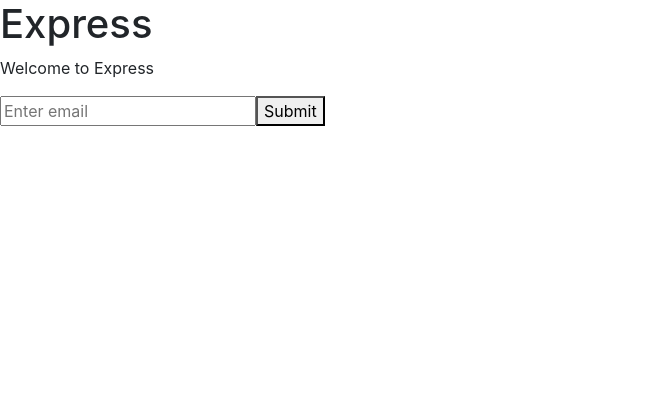
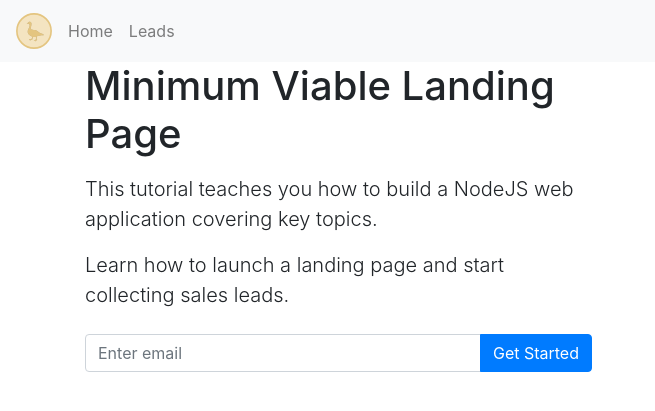
Before and after one commit to double-sigma/node-mvp-tutorial, a Node server app: page / in a window 1280 px wide. Shown: the top 411 px of the page, without its empty margins (0-655 px from the left). Run offline with Node 20, Linux system fonts and the light colour scheme; some libraries are stand-ins or nearby versions.

Commit message:
added bootstrap for leads table

```diff
--- a/routes/index.js
+++ b/routes/index.js
@@ -15,4 +15,4 @@ router.post('/lead/:lead_id/delete-json', landing.delete_lead_json);
 module.exports = router;
 
 // https://www.youtube.com/watch?v=G8uL0lFFoN0&t=1872s
-// 1:24
+// 1:25
--- /dev/null
+++ b/views/common/navbar.pug
@@ -0,0 +1,11 @@
+mixin navbar()
+  nav.navbar.navbar-expand.navbar-light.bg-light
+    a(href="/", aria-label="Golden Goose").navbar-brand.mr-0.mr-md-2
+      img(src="/images/golden-goose.svg", width="36", height="36"
+      )
+    .collapse.navbar-collapse
+      ul.navbar-nav.mr-auto
+        li.nav-item
+          a.nav-link(href="/") Home
+        li.nav-item
+          a.nav-link(href="/leads") Leads
--- a/views/landing.pug
+++ b/views/landing.pug
@@ -4,26 +4,42 @@ html(lang='en')
   +head("Starter MVP")
   body
     header
-    h1= title
-    p Welcome to #{title}
-    form(action="/", method="POST")
-      input(name="lead_email", type="email", placeholder="Enter email")
-      button(type="submit") Submit
-    if leads
-      h1 Leads
-      for lead in leads
-        div
-          p(id=lead.id)
-            span #{lead.email}
-            |
-            a(href="/lead/" + lead.id) Details
-            |
-            a(href="/lead/" + lead.id + "/edit") Edit
-            |
-            button(onclick=`deleteLead('${lead.id}')`) Delete Ajax
-            //- |
-            //- form(action="/lead/" + lead.id + "/delete" , method="POST")
-            //-   button(type="submit") Delete
+      include common/navbar.pug
+      +navbar()
+      .container
+        .row.align-items-center
+          .col-md-6.order-md-1.text-center.text-md-left.pr-md-5
+            h1.mb-3 Minimum Viable Landing Page
+            p.lead This tutorial teaches you how to build a NodeJS web application covering key topics.
+            p.lead.mb-4 Learn how to launch a landing page and start collecting sales leads.
+            form(action="/", method="POST")
+              .input-group.mb-3
+                input(name="lead_email", type="email", placeholder="Enter email").form-control
+                .input-group-append
+                  button(type="submit").btn.btn-primary Get Started
+      .row
+        .col-md-6
+          if leads
+            h1 Leads
+            table.table
+              thead
+                tr
+                  th(scope="col") Email
+                  th(scope="col") Actions
+                  th(scope="col")
+                  th(scope="col")
+                tr
+              tbody
+                for lead in leads
+                  tr(id=lead.id)
+                    td
+                      span #{lead.email}
+                    td
+                      a(href="/lead/" + lead.id) Details
+                    td
+                      a(href="/lead/" + lead.id + "/edit") Edit
+                    td
+                      button(onclick=`deleteLead('${lead.id}')`).btn.btn-primary Delete Ajax
     include common/footer.pug
     +footer()
     script(src='/javascripts/leads.js')
```
Also changed, not shown: public/images/golden-goose.svg (added).
